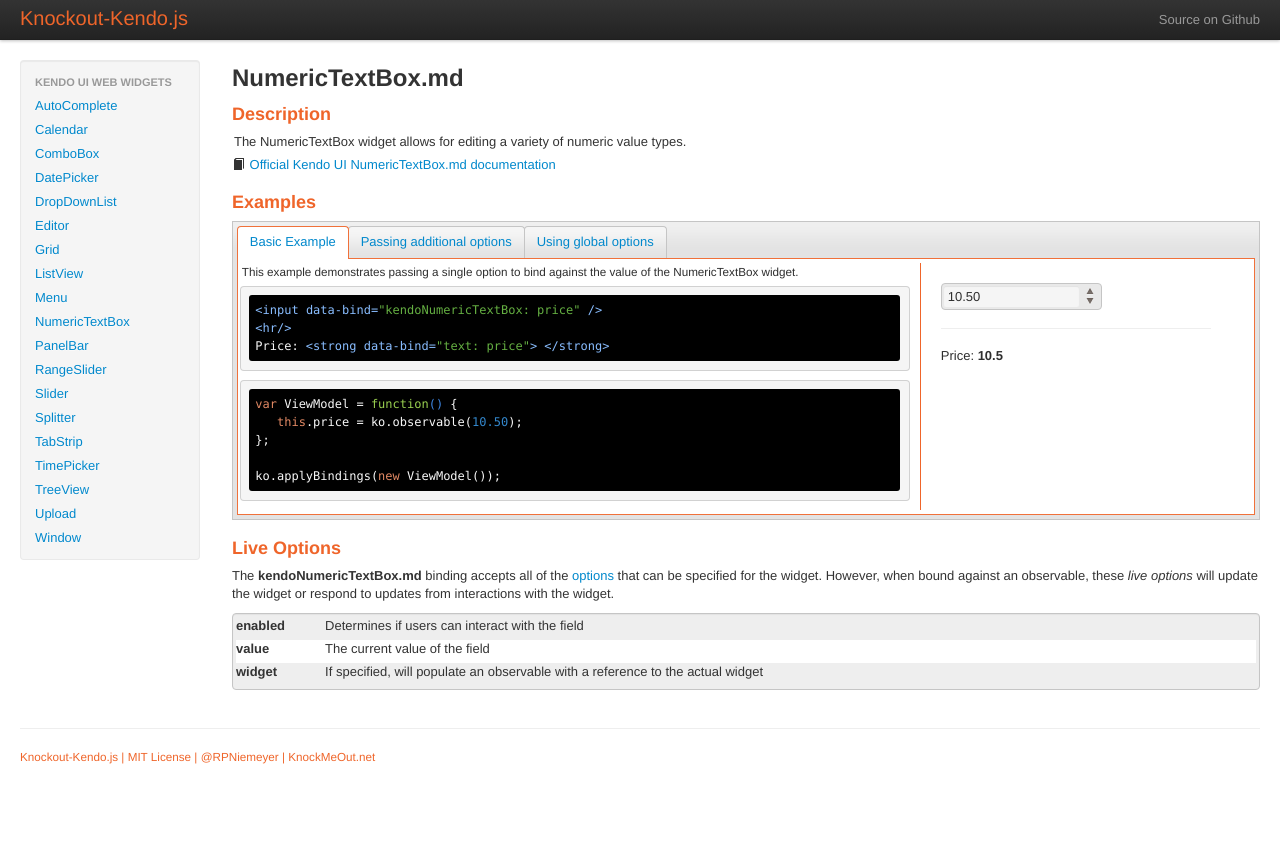
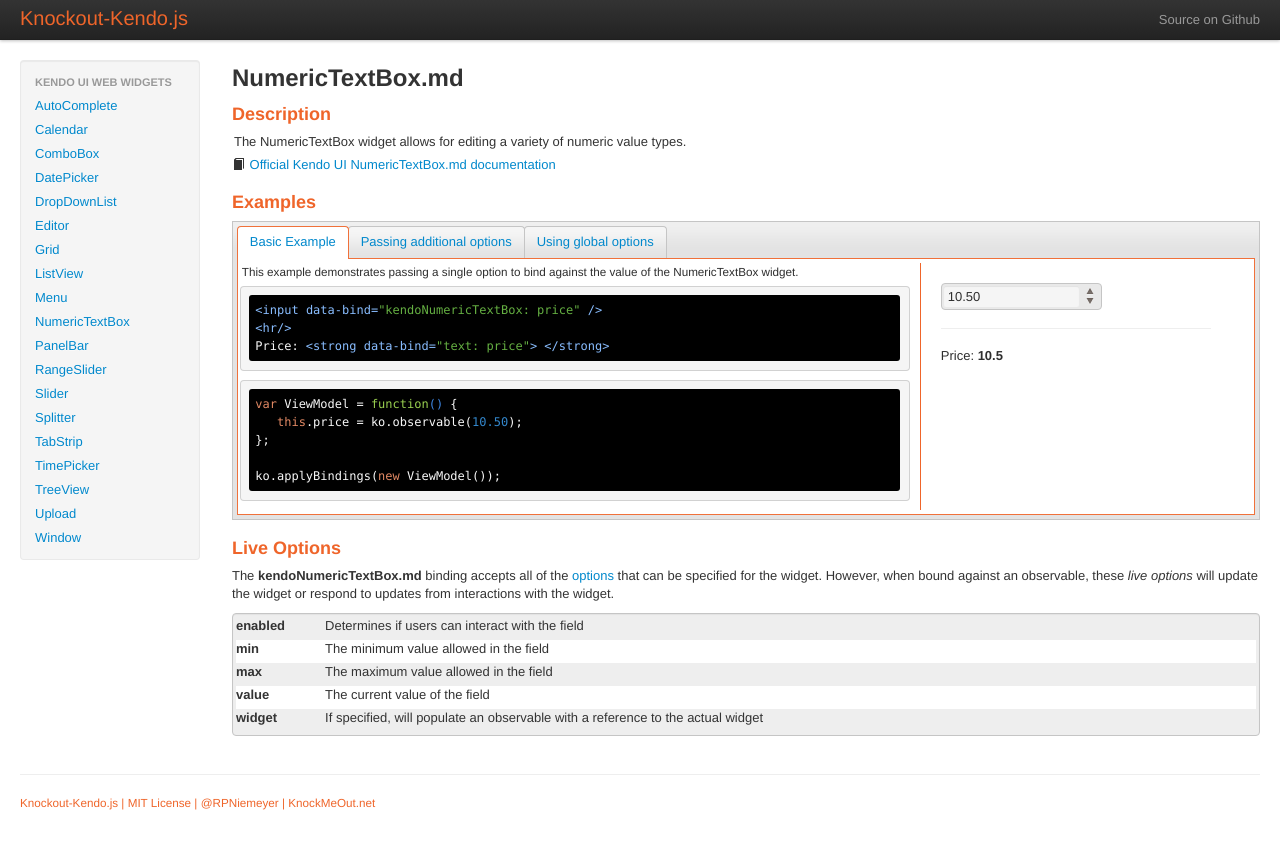
Before and after one commit to kendo-labs/knockout-kendo, a Jekyll site: the page built from web/NumericTextBox.md, in a window 1280 px wide. Shown: the top 849 px of the page. Built offline with Jekyll 4.4.1, drawn with Linux system fonts in a browser that asks for light colours.

Commit message:
Doc updates for numericTextBox and version update for library.

```diff
--- a/index.html
+++ b/index.html
@@ -6,7 +6,7 @@ title: Knockout-Kendo.js home
 <div class="hero-unit">
     <h1>Knockout-Kendo.js</h1>
     <p>A project to create a complete and robust set of <a href="http://knockoutjs.com">Knockout.js</a> bindings for the <a href="http://kendoui.com">Kendo UI</a> widgets.</p>
-    <p><a class="btn btn-inverse btn-large" href="js/knockout-kendo.min.js" target="_blank">Download v0.1</a></p>
+    <p><a class="btn btn-inverse btn-large" href="js/knockout-kendo.min.js" target="_blank">Download v0.2</a></p>
     <a href="http://github.com/rniemeyer/knockout-kendo"><img style="position: absolute; top: 0; right: 0; border: 0;" src="https://a248.e.akamai.net/assets.github.com/img/7afbc8b248c68eb468279e8c17986ad46549fb71/687474703a2f2f73332e616d617a6f6e6177732e636f6d2f6769746875622f726962626f6e732f666f726b6d655f72696768745f6461726b626c75655f3132313632312e706e67" alt="Fork me on GitHub"></a>
 </div>
 <div class="row-fluid home">
--- a/web/NumericTextBox.md
+++ b/web/NumericTextBox.md
@@ -21,14 +21,18 @@ examples:
       description: This example demonstrates passing additional options in the data-bind attribute with *value* now being explicitly specified.
       view: |
         <input type="checkbox" data-bind="checked: enabled" /> Enabled<br/>
+        <input class="input-mini" data-bind="value: min" /> Min<br/>
+        <input class="input-mini" data-bind="value: max" /> Max<br/>
         <hr/>
-        <input data-bind="kendoNumericTextBox: { value: price, enabled: enabled, min: 0, max: 100, format: 'c' }" />
+        <input data-bind="kendoNumericTextBox: { value: price, enabled: enabled, min: min, max: max, format: 'c' }" />
         <hr/>
         Price: <strong data-bind="text: price"> </strong>
       js: |
          var ViewModel = function() {
             this.price = ko.observable(10.50);
             this.enabled = ko.observable(true);
+            this.min = ko.observable(0);
+            this.max = ko.observable(100);
          };
       id: two
     - title: Using global options
@@ -55,6 +59,10 @@ examples:
 liveOptions:
     - name: enabled
       description: Determines if users can interact with the field
+    - name: min
+      description: The minimum value allowed in the field
+    - name: max
+      description: The maximum value allowed in the field
     - name: value
       description: The current value of the field
     - name: widget
```
Also changed, not shown: js/knockout-kendo.min.js.
